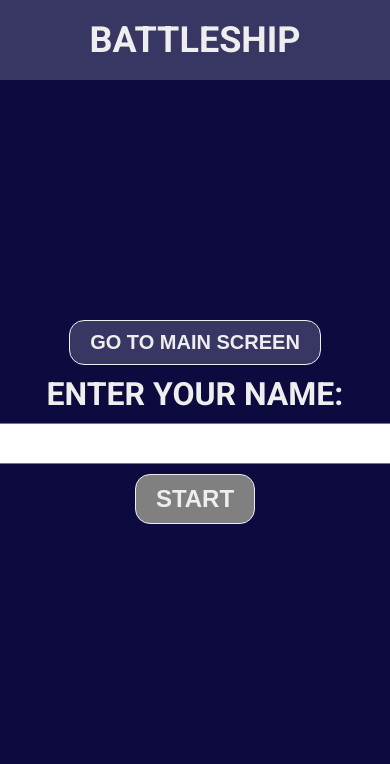
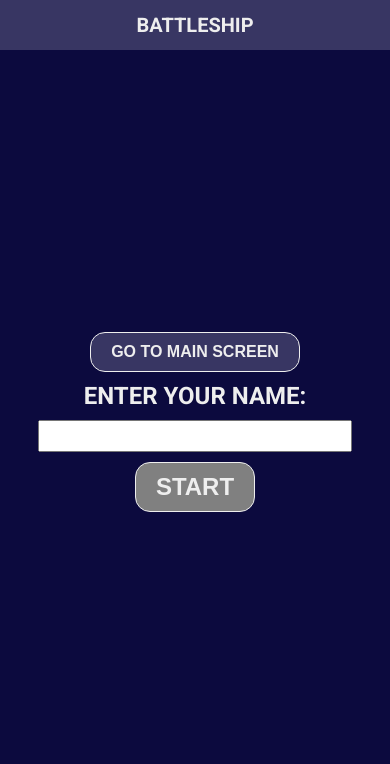
Before and after one commit to elvinasn/Battleship, a website built with webpack: page src/template.html in a window 390 px wide. Both pictures are taken after a click on the button "PLAYER VS AI". Shown: the top 764 px of the page. Built offline with nearby package versions, Linux system fonts and the light colour scheme.

Commit message:
responsiveness done

```diff
--- a/src/style.css
+++ b/src/style.css
@@ -32,8 +32,10 @@ main {
   gap: 10px;
   justify-content: center;
   align-items: center;
-  height: calc(100vh - 160px);
+  min-height: calc(100vh - 160px);
   flex-direction: column;
+  padding-top: 20px;
+  padding-bottom: 20px;
 }
 .gameboards {
   display: flex;
@@ -109,7 +111,9 @@ footer > a > img:hover {
   opacity: 1;
   pointer-events: auto;
 }
-
+.para {
+  text-align: center;
+}
 .modal {
   background-color: #fff;
   width: 600px;
@@ -270,3 +274,47 @@ form > button {
   font-size: 2rem;
   font-weight: 700;
 }
+@media all and (max-width: 1200px) {
+  .gameboards {
+    flex-direction: column;
+  }
+}
+@media all and (max-width: 800px) {
+  h1,
+  h2 {
+    font-size: 1.25rem;
+  }
+
+  header,
+  footer {
+    height: 50px;
+  }
+  main {
+    padding-top: 20px;
+    min-height: calc(100vh - 100px);
+  }
+}
+@media all and (max-width: 580px) {
+  .gamemodes__wrapper > p {
+    font-size: 2rem;
+  }
+  .gamemodes__wrapper > button,
+  .modal__header,
+  form > input,
+  .gamemodes__wrapper > button,
+  form > label,
+  .para {
+    font-size: 1.5rem;
+  }
+  .main-btn,
+  .infoText__wrapper > p {
+    font-size: 1rem;
+  }
+  .main-btn {
+    min-width: 150px;
+  }
+  .gameboard_container {
+    width: 90vw;
+    height: 90vw;
+  }
+}
```
Also changed, not shown: dist/main.js.
